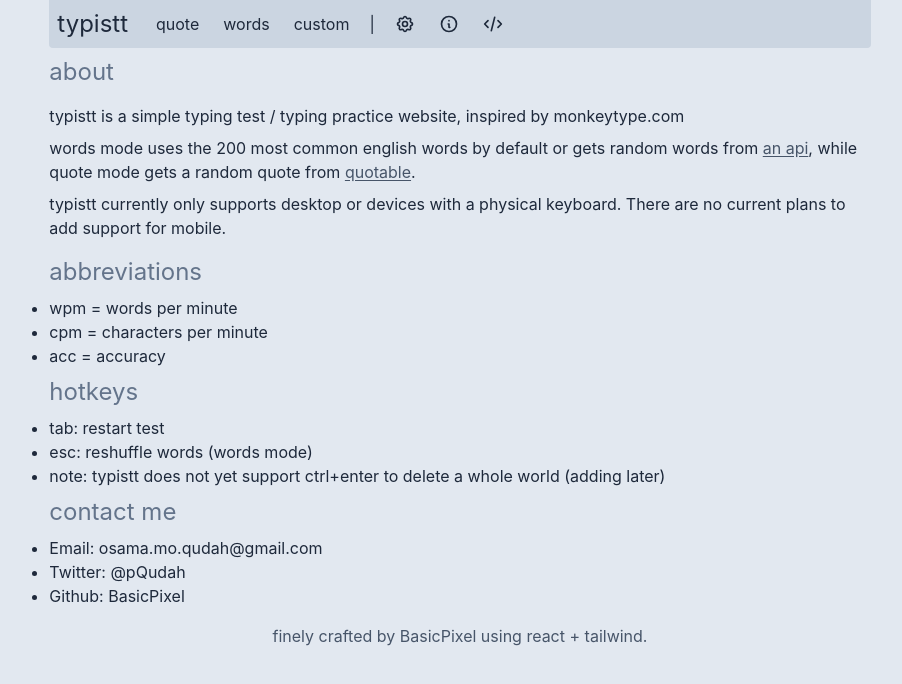
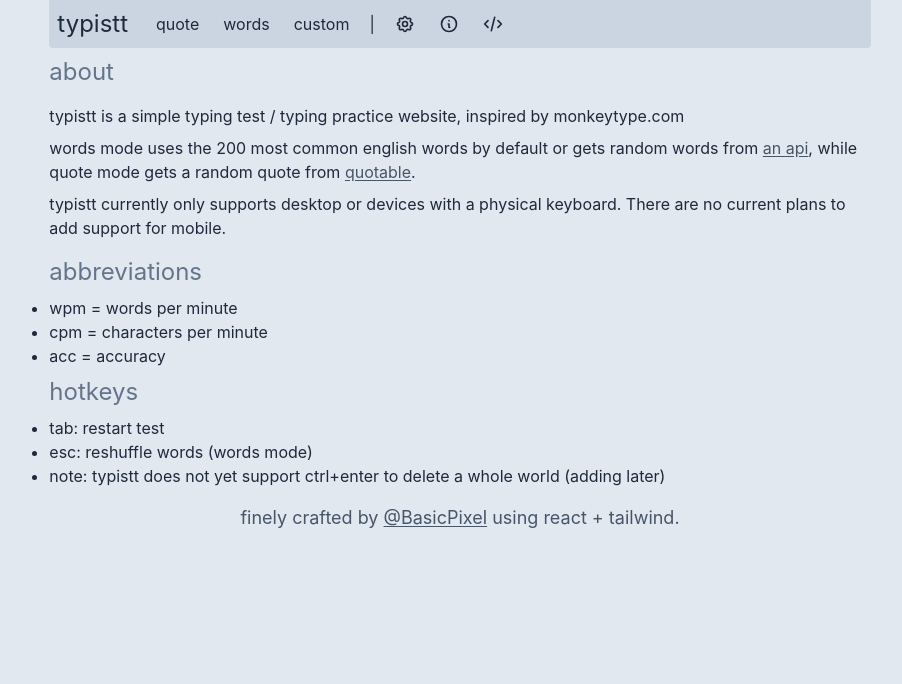
Before and after one commit to BasicPixel/typistt, a React (Create React App) app: page /about in a window 1280 px wide. Shown: the top 684 px of the page, without its empty margins (180-1082 px from the left). Built offline with nearby package versions, Linux system fonts and the light colour scheme.

Commit message:
Remove "contact me" section and add portfolio link

```diff
--- a/src/components/About.js
+++ b/src/components/About.js
@@ -47,14 +47,17 @@
           (adding later)
         </li>
       </ul>
-      <h1>contact me</h1>
-      <ul className="list-disc">
-        <li>Email: osama.mo.qudah@gmail.com</li>
-        <li>Twitter: @pQudah</li>
-        <li>Github: BasicPixel</li>
-      </ul>
-      <p className="my-4 text-center dark:text-slate-400 text-slate-600">
-        finely crafted by BasicPixel using react + tailwind.
+      <p className="my-4 text-lg text-center dark:text-slate-400 text-slate-600">
+        finely crafted by{" "}
+        <a
+          className="link"
+          href="https://pixel.is-a.dev"
+          target={"_blank"}
+          rel="noreferrer"
+        >
+          @BasicPixel
+        </a>{" "}
+        using react + tailwind.
       </p>
     </section>
   );
```
